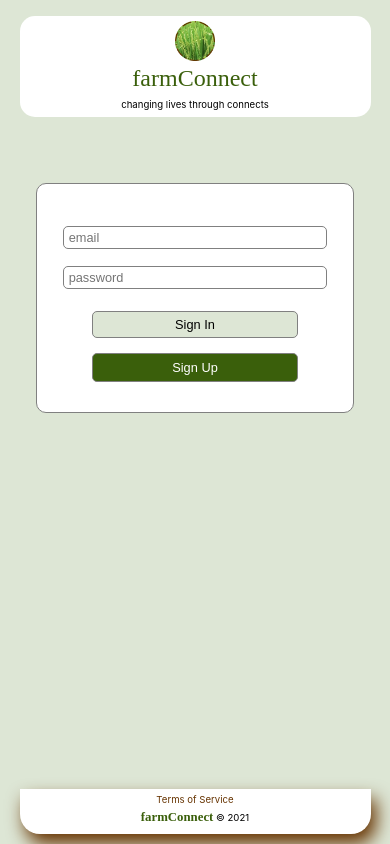
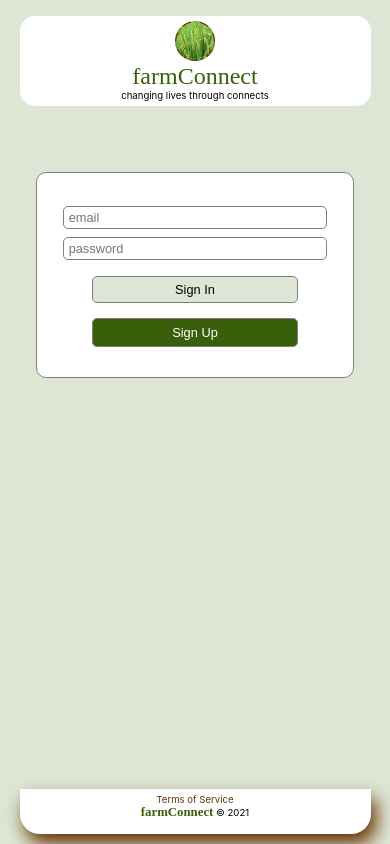
Before and after one commit to coula3/farm-connect, a React (Create React App) app in the folder farm-connect-frontend/: page / in a window 390 px wide. Built offline with nearby package versions, Linux system fonts and the light colour scheme.

Commit message:
add media screen for font sizes on index.css

```diff
--- a/farm-connect-frontend/src/index.css
+++ b/farm-connect-frontend/src/index.css
@@ -148,3 +148,27 @@ a {
   margin-left: 18px;
   border-radius: 5px;
 }
+
+@media (max-width: 1350px) {
+  body {
+    font-size: 0.85rem;
+  }
+}
+
+@media (max-width: 1225px) {
+  body {
+    font-size: 0.7rem;
+  }
+}
+
+@media (max-width: 900px) {
+  body {
+    font-size: 0.6rem;
+  }
+}
+
+@media (max-width: 800px) {
+  body {
+    font-size: 0.5rem;
+  }
+}
```
